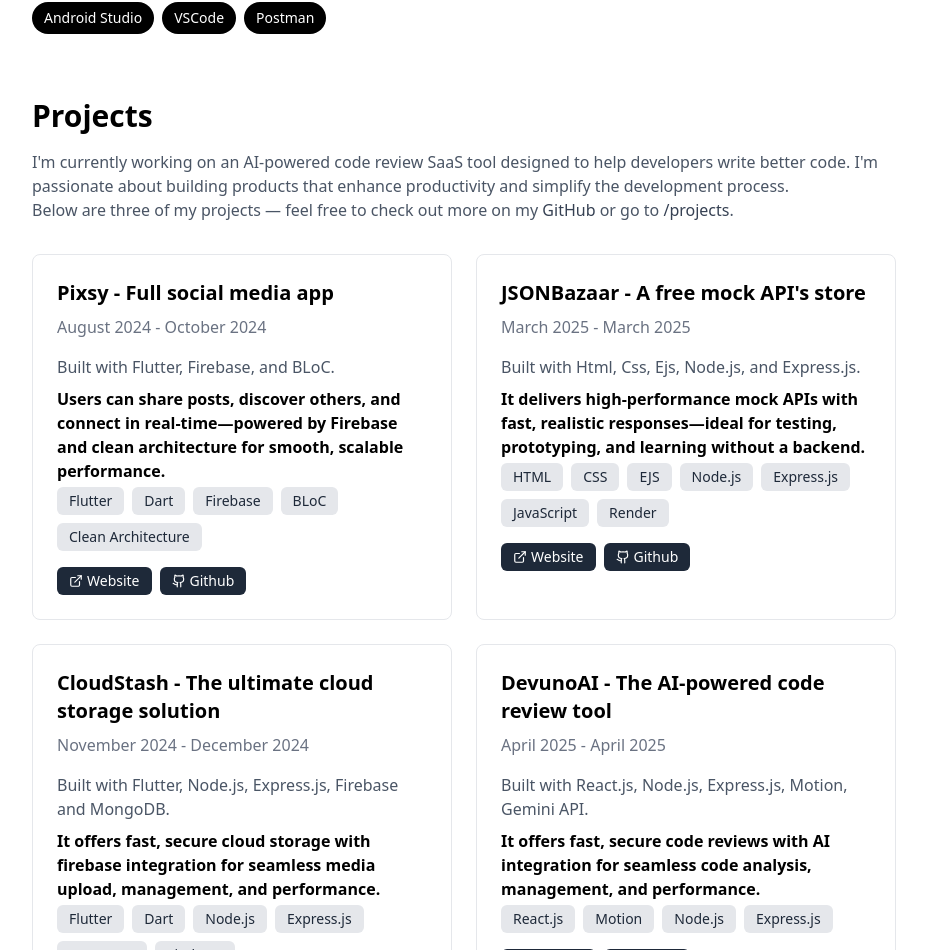
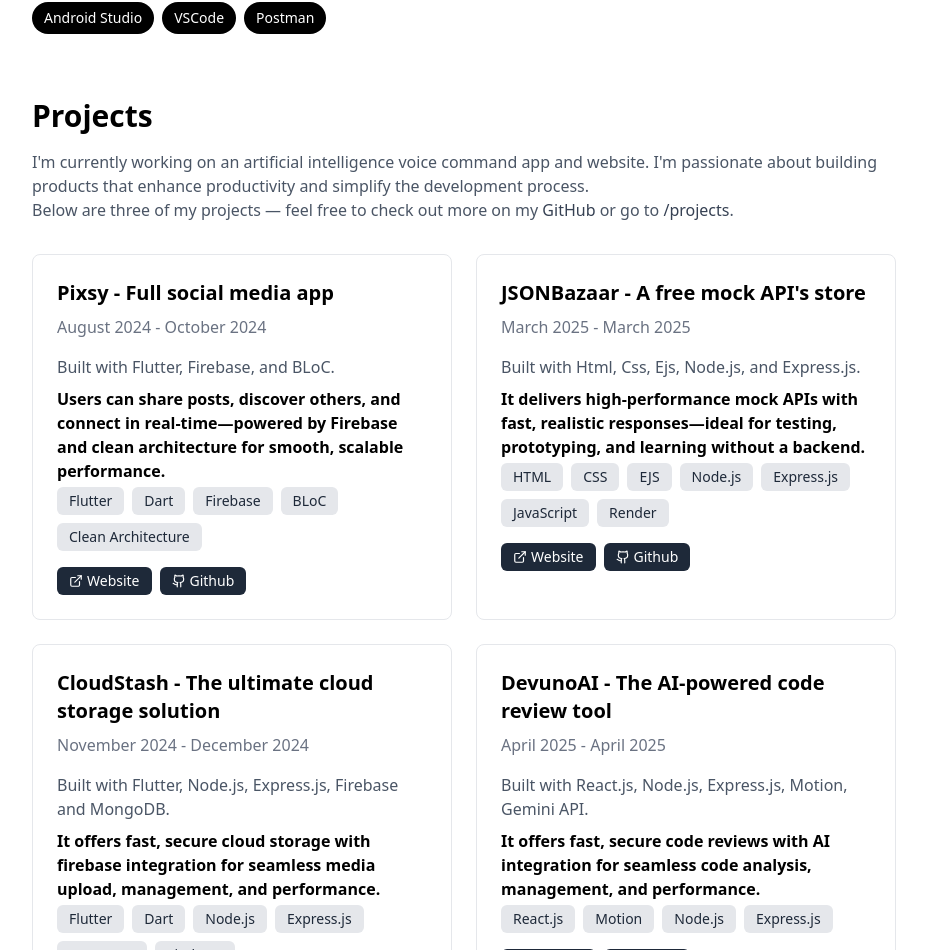
Before and after one commit to vivekupasani/portfolio, a React (Vite) app: page / in a window 1280 px wide. Shown: the part 902-1852 px from the top of the page, without its empty margins (176-1103 px from the left). Built offline with nearby package versions, Linux system fonts and the light colour scheme.

Commit message:
Update HomePage.jsx

```diff
--- a/src/pages/HomePage.jsx
+++ b/src/pages/HomePage.jsx
@@ -248,8 +248,7 @@
           Projects
         </h2>
         <p className="text-gray-600 text-25 mb-8">
-          I'm currently working on an AI-powered code review SaaS tool designed
-          to help developers write better code. I'm passionate about building
+          I'm currently working on an artificial intelligence voice command app and website. I'm passionate about building
           products that enhance productivity and simplify the development
           process. <br />
           Below are three of my projects — feel free to check out more on my{" "}
```
